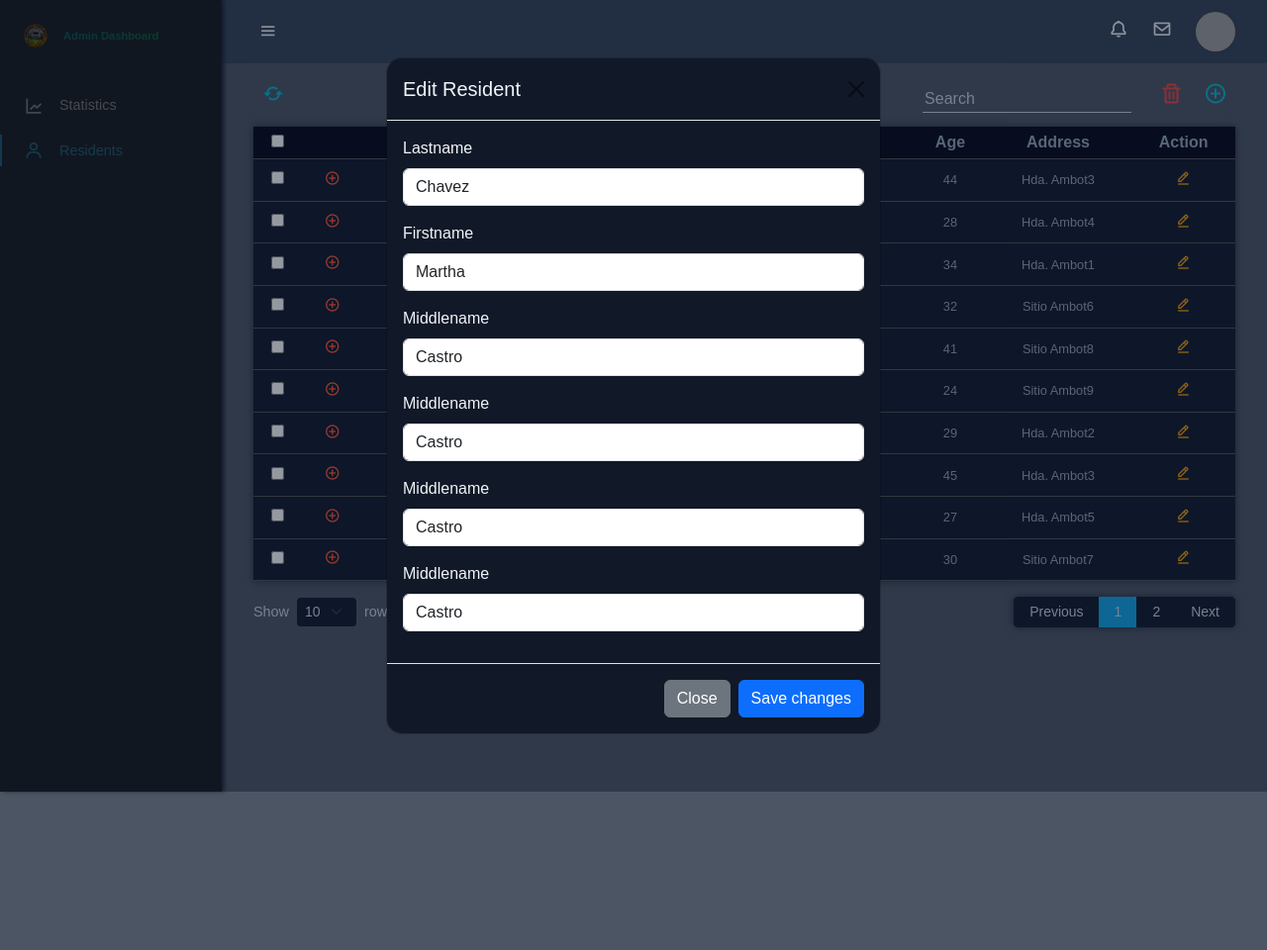
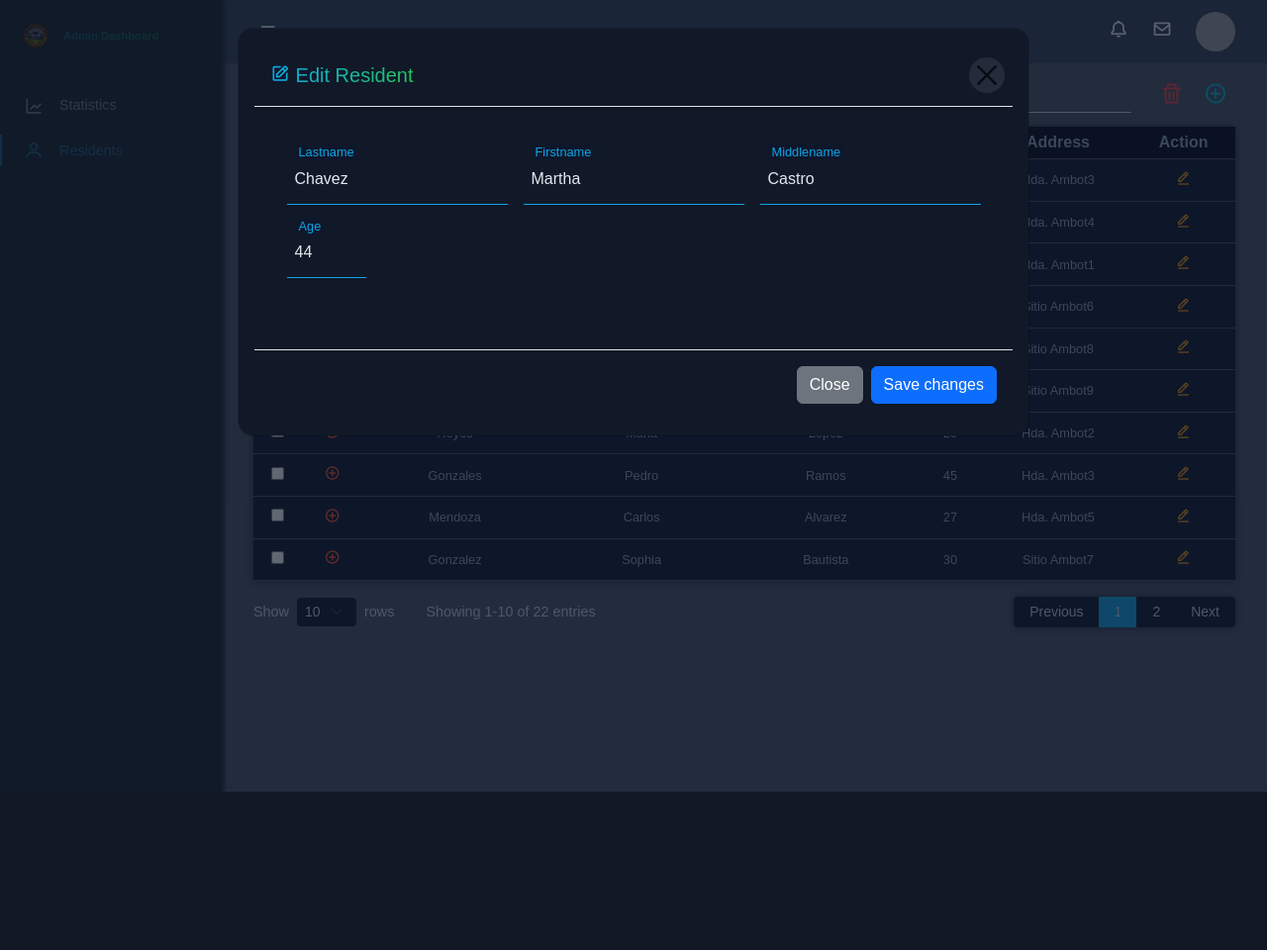
Before and after one commit to Ivenzzz/bhcmis-punta-mesa, a PHP site: page /bhcmis/admin-residents in a window 1280 px wide, after a click that opens the changed part. Shown: the whole page at 99% size. After the commit the page ends 800 px from the top, so only its background shows below. Run offline with PHP 8.4, Linux system fonts and the light colour scheme; data comes from the database, SQL or seed files in the repository; grey boxes are pictures that could not be loaded.

Commit message:
Fixed edit modal appearance

```diff
--- /dev/null
+++ b/app/views/admin/partials/edit_resident_modal.php
@@ -0,0 +1,39 @@
+<div class="modal fade" id="editResidentModal<?php echo $index; ?>" tabindex="-1" aria-labelledby="editResidentModalLabel<?php echo $index; ?>" aria-hidden="true">
+    <div class="modal-dialog modal-dialog-scrollable modal-lg">
+        <div class="modal-content">
+            <div class="modal-header">
+                <h5 class="modal-title gradient-text" id="editResidentModalLabel<?php echo $index; ?>"><i class='bx bx-edit'></i> Edit Resident</h5>
+                <button type="button" class="btn-close" data-bs-dismiss="modal" aria-label="Close">
+                </button>
+            </div>
+            <div class="modal-body">
+                <form id="editResidentForm<?php echo $index; ?>">
+                    <div class="entry-flex">
+                        <div class="mb-3 entry-wrapper">
+                            <input type="text" class="form-control" id="editLastname<?php echo $index; ?>" name="lastname" value="<?php echo $resident['lastname']?>" placeholder=" ">
+                            <label for="editLastname<?php echo $index; ?>" class="form-label">Lastname</label>
+                        </div>
+                        <div class="mb-3 entry-wrapper">
+                            <input type="text" class="form-control" id="editFirstname<?php echo $index; ?>" name="firstname" value="<?php echo $resident['firstname']?>" placeholder=" ">
+                            <label for="editFirstname<?php echo $index; ?>" class="form-label">Firstname</label>
+                        </div>
+                        <div class="mb-3 entry-wrapper">
+                            <input type="text" class="form-control" id="editMiddlename<?php echo $index; ?>" name="middlename" value="<?php echo $resident['middlename']?>" placeholder=" ">
+                            <label for="editMiddlename<?php echo $index; ?>" class="form-label">Middlename</label>
+                        </div>
+                    </div>
+                    <div class="entry-flex">
+                        <div class="mb-3 entry-wrapper">
+                            <input type="number" class="form-control" id="editAge<?php echo $index; ?>" name="age" value="<?php echo $resident['age']?>" min="0" max="120" placeholder=" ">
+                            <label for="editAge<?php echo $index; ?>" class="form-label">Age</label>
+                        </div>
+                    </div>
+                </form>
+            </div>
+            <div class="modal-footer">
+                <button type="button" class="btn btn-secondary" data-bs-dismiss="modal">Close</button>
+                <button type="submit" class="btn btn-primary" form="editResidentForm<?php echo $index; ?>">Save changes</button>
+            </div>
+        </div>
+    </div>
+</div>
--- a/app/views/admin/residents.php
+++ b/app/views/admin/residents.php
@@ -100,50 +100,7 @@ require './app/models/get_residents.php';
                         </td>
                     </tr>
 
-                    <!-- Edit Modal for Each Resident -->
-                    <div class="modal fade" id="editResidentModal<?php echo $index; ?>" tabindex="-1" aria-labelledby="editResidentModalLabel<?php echo $index; ?>" aria-hidden="true">
-                        <div class="modal-dialog modal-dialog-centered modal-dialog-scrollable">
-                            <div class="modal-content">
-                                <div class="modal-header">
-                                    <h5 class="modal-title" id="editResidentModalLabel<?php echo $index; ?>">Edit Resident</h5>
-                                    <button type="button" class="btn-close" data-bs-dismiss="modal" aria-label="Close"></button>
-                                </div>
-                                <div class="modal-body">
-                                    <form id="editResidentForm<?php echo $index; ?>">
-                                        <div class="mb-3">
-                                            <label for="editLastname<?php echo $index; ?>" class="form-label">Lastname</label>
-                                            <input type="text" class="form-control" id="editLastname<?php echo $index; ?>" name="lastname" value="<?php echo htmlspecialchars($resident['lastname']); ?>">
-                                        </div>
-                                        <div class="mb-3">
-                                            <label for="editFirstname<?php echo $index; ?>" class="form-label">Firstname</label>
-                                            <input type="text" class="form-control" id="editFirstname<?php echo $index; ?>" name="firstname" value="<?php echo htmlspecialchars($resident['firstname']); ?>">
-                                        </div>
-                                        <div class="mb-3">
-                                            <label for="editMiddlename<?php echo $index; ?>" class="form-label">Middlename</label>
-                                            <input type="text" class="form-control" id="editMiddlename<?php echo $index; ?>" name="middlename" value="<?php echo htmlspecialchars($resident['middlename']); ?>">
-                                        </div>
-                                        <div class="mb-3">
-                                            <label for="editMiddlename<?php echo $index; ?>" class="form-label">Middlename</label>
-                                            <input type="text" class="form-control" id="editMiddlename<?php echo $index; ?>" name="middlename" value="<?php echo htmlspecialchars($resident['middlename']); ?>">
-                                        </div>
-                                        <div class="mb-3">
-                                            <label for="editMiddlename<?php echo $index; ?>" class="form-label">Middlename</label>
-                                            <input type="text" class="form-control" id="editMiddlename<?php echo $index; ?>" name="middlename" value="<?php echo htmlspecialchars($resident['middlename']); ?>">
-                                        </div>
-                                        <div class="mb-3">
-                                            <label for="editMiddlename<?php echo $index; ?>" class="form-label">Middlename</label>
-                                            <input type="text" class="form-control" id="editMiddlename<?php echo $index; ?>" name="middlename" value="<?php echo htmlspecialchars($resident['middlename']); ?>">
-                                        </div>
-                                        <!-- Add more input fields as needed for other resident information -->
-                                    </form>
-                                </div>
-                                <div class="modal-footer">
-                                    <button type="button" class="btn btn-secondary" data-bs-dismiss="modal">Close</button>
-                                    <button type="submit" class="btn btn-primary" form="editResidentForm<?php echo $index; ?>">Save changes</button>
-                                </div>
-                            </div>
-                        </div>
-                    </div>
+                    <?php require 'partials/edit_resident_modal.php'; ?>
 
                 <?php endforeach; ?>
             </tbody>
--- a/public/css/admin.css
+++ b/public/css/admin.css
@@ -254,6 +254,7 @@ a {
 
 .main-content {
     margin: 5rem auto;
+    z-index: var(--z-fixed);
 }
 
 .toolbar {
@@ -451,14 +452,97 @@ input[type="checkbox"] {
     left: 0;
     width: 100%;
     height: 100%;
-    background-color: #0f172a71;
-    z-index: 1030;
+    background-color: #0f172aa8;
+    z-index: 2000;
     display: none;
     justify-content: center;
     align-items: center;
 }
 
+.modal-dialog {
+    width: rem;
+}
+
 .modal-content {
     background-color: #111827;
     border-radius: 1rem;
+    padding: 1rem 1rem;
 }
+
+.modal-body {
+    margin: 2rem auto;
+}
+
+.entry-wrapper {
+    position: relative;
+    margin-bottom: 1.5rem;
+}
+
+.entry-wrapper input {
+    width: 100%;
+    font-size: 1rem;
+    padding: 0.8rem 0.5rem;
+    background-color: transparent;
+    border: none;
+    border-bottom: 1px solid #cbd5e1;
+    border-radius: 0;
+    transition: border-color 0.2s ease, background-color 0.2s ease;
+    z-index: 1;
+}
+
+.entry-wrapper label {
+    position: absolute;
+    top: 50%;
+    left: 0.5rem;
+    font-size: 1rem;
+    color: #94a3b8;
+    background-color: transparent;
+    transform: translateY(-50%);
+    pointer-events: none;
+    transition: 0.2s ease;
+}
+
+
+.entry-wrapper input:focus,
+.entry-wrapper input:not(:placeholder-shown) {
+    background-color: transparent;
+    color: #e2e8f0;
+    border-bottom-color: #0ea5e9;
+}
+
+.entry-wrapper input:focus {
+    outline: none;
+    box-shadow: none;
+}
+
+
+.entry-wrapper input:focus + label,
+.entry-wrapper input:not(:placeholder-shown) + label {
+    top: -0.75rem;
+    left: 0.5rem;
+    background-color: #0f172a;
+    padding: 0 0.25rem;
+    font-size: 0.8rem;
+    color: #0ea5e9;
+    transform: translateY(0);
+    z-index: 2;
+}
+
+.btn-close {
+    display: flex;
+    justify-content: center;
+    align-items: center;
+    right: 1rem;
+    border: none;
+    font-size: 1.25rem;
+    color: #e2e8f0 !important;
+    background-color: #374151;
+    border-radius: 100%;
+}
+
+.entry-flex {
+    display: flex;
+    gap: 1rem;
+    margin-bottom: 0.5rem;
+
+}
```
